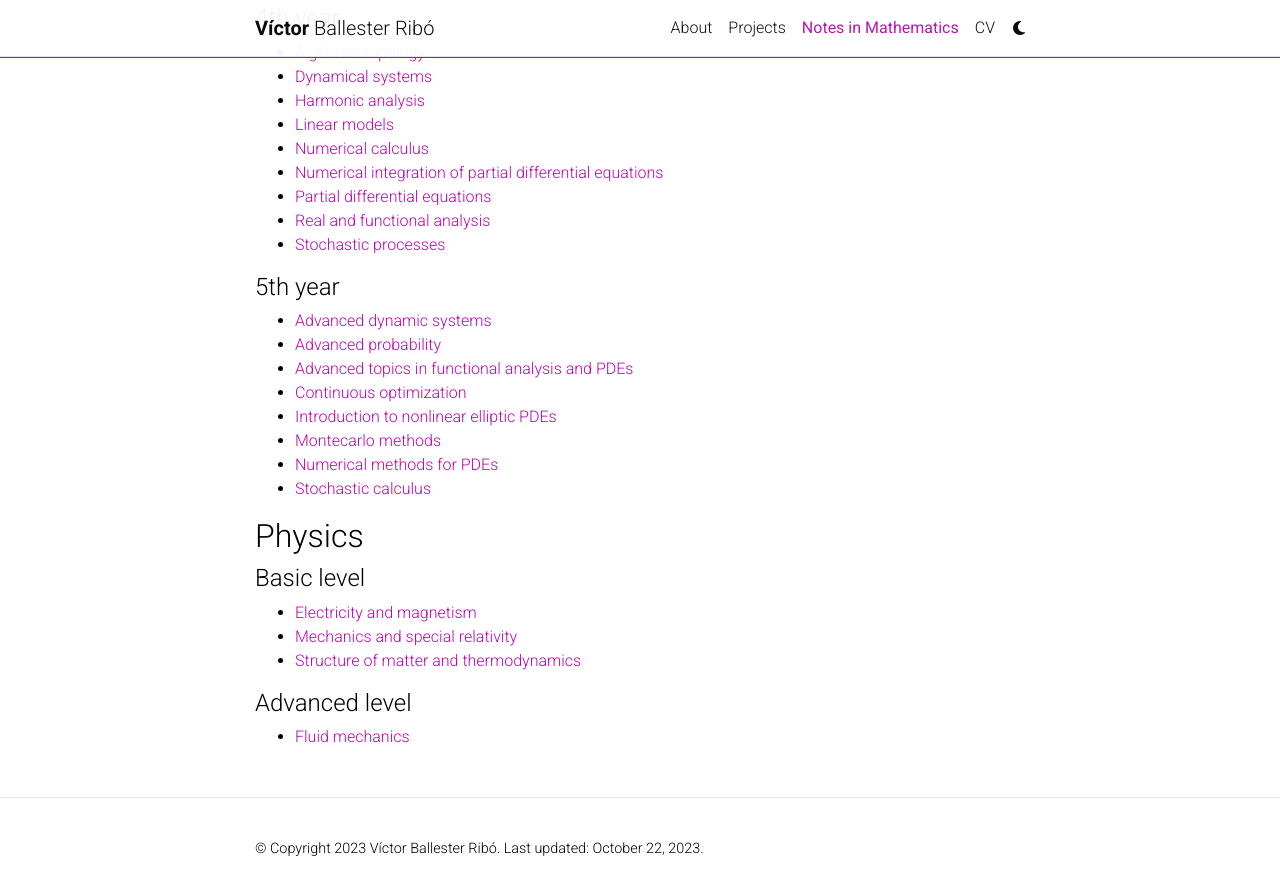
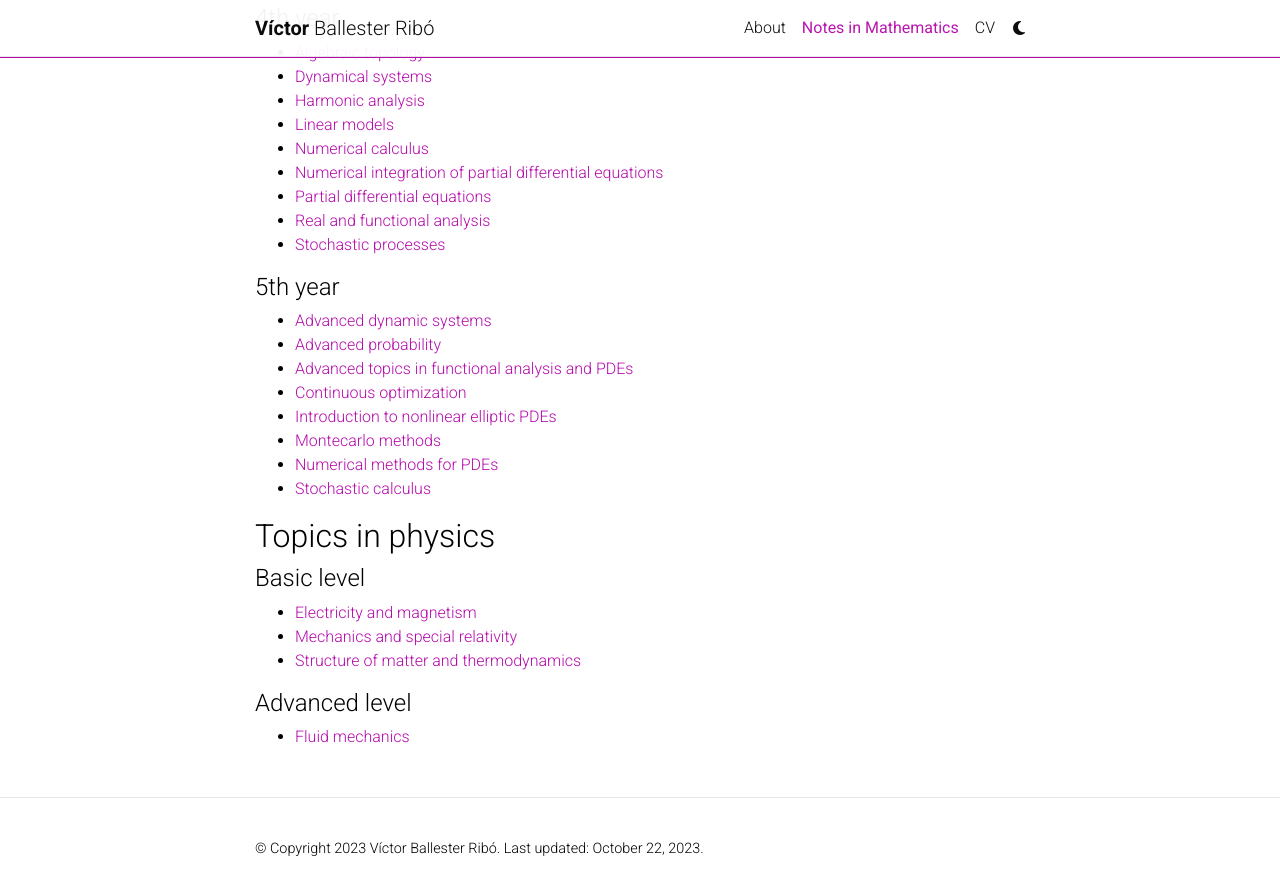
Before and after one commit to victorballester7/victorballester7.github.io, a Jekyll site: the page built from _pages/complete-summaries.md, in a window 1280 px wide and 900 px high, scrolled down 963 px. Shown: the top 895 px of the window. Built offline with Jekyll 4.4.1, drawn with Linux system fonts in a browser that asks for light colours; full-size pictures stand in for the smaller copies a plugin makes; comment, search, counter and statistics services are not loaded; a style sheet for code colours, icons or effects is not loaded.

Commit message:
updated typos

```diff
--- a/_data/complete_summaries.yml
+++ b/_data/complete_summaries.yml
@@ -51,7 +51,7 @@
           - Numerical methods for PDEs
           - Stochastic calculus
   - physics:
-    name: Physics
+    name: Topics in physics
     years:
       - basic:
         name: Basic level
```
Also changed, not shown: _pages/projects.md (+1 -1 lines).
